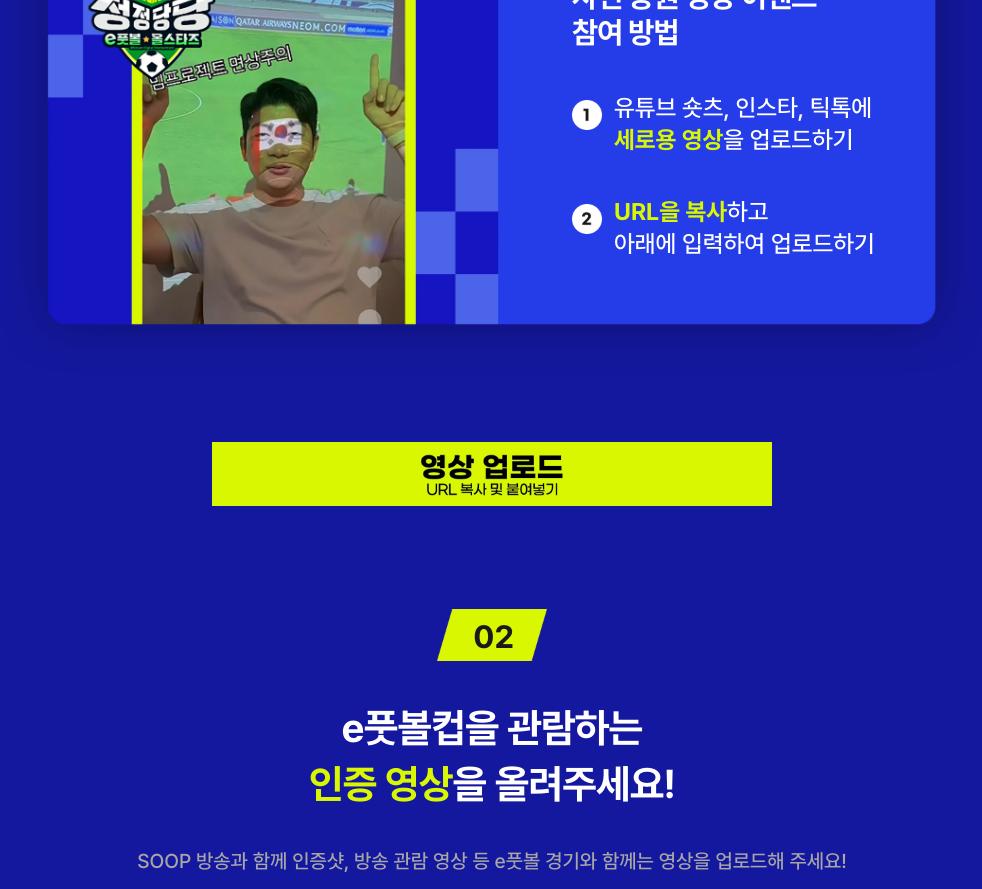
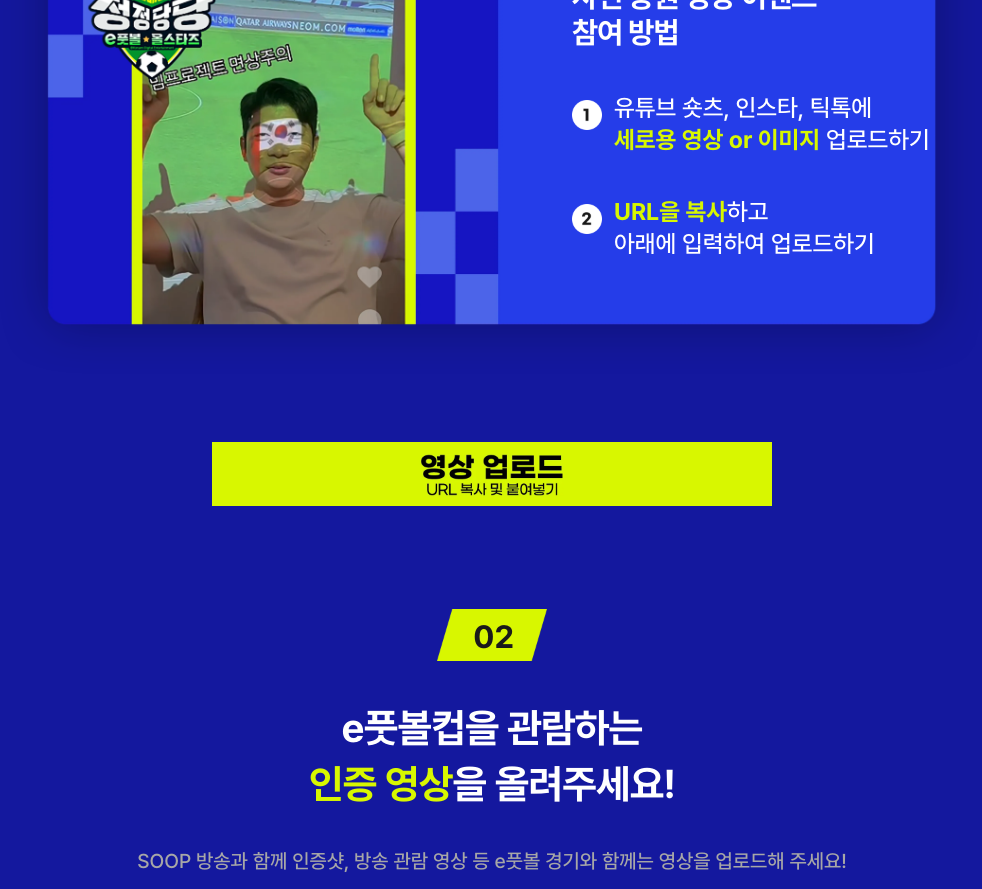
Before and after one commit to tienhg13102001/clone-efootball, a Next.js app: page / in a window 1280 px wide. Shown: the part 7260-8149 px from the top of the page, without its empty margins (148-1130 px from the left). Built offline with nearby package versions, Linux system fonts and the light colour scheme; no server answers; the database is empty.

Commit message:
fix: text

```diff
--- a/src/app/(home)/_components/ParticipateEvent.tsx
+++ b/src/app/(home)/_components/ParticipateEvent.tsx
@@ -48,7 +48,8 @@
                   <Image src='/images/participate/05-numberbox-1.webp' alt='numberbox-1' width={isMobile ? 10 : isTablet ? 15 : isLapTop ? 20 : 30} height={isMobile ? 10 : isTablet ? 15 : isLapTop ? 20 : 30} className='object-contain' />
                   <p className='text-white text-[8px] md:text-lg lg:text-2xl 3xl:text-[28px] font-medium lg:-translate-y-2 3xl:leading-[40px]'>유튜브 숏츠, 인스타, 틱톡에
                     <br />
-                    <span className='text-[#d8f700] font-bold'>세로용 영상</span>을 업로드하기</p>
+                    <span className='text-[#d8f700] font-bold'>
+                      세로용 영상 or 이미지</span> 업로드하기</p>
                 </div>
                 <div className='flex gap-2 md:gap-3 items-start'>
                   <Image src='/images/participate/05-numberbox-2.webp' alt='numberbox-2' width={isMobile ? 10 : isTablet ? 15 : isLapTop ? 20 : 30} height={isMobile ? 10 : isTablet ? 15 : isLapTop ? 20 : 30} className='object-contain' />
```
